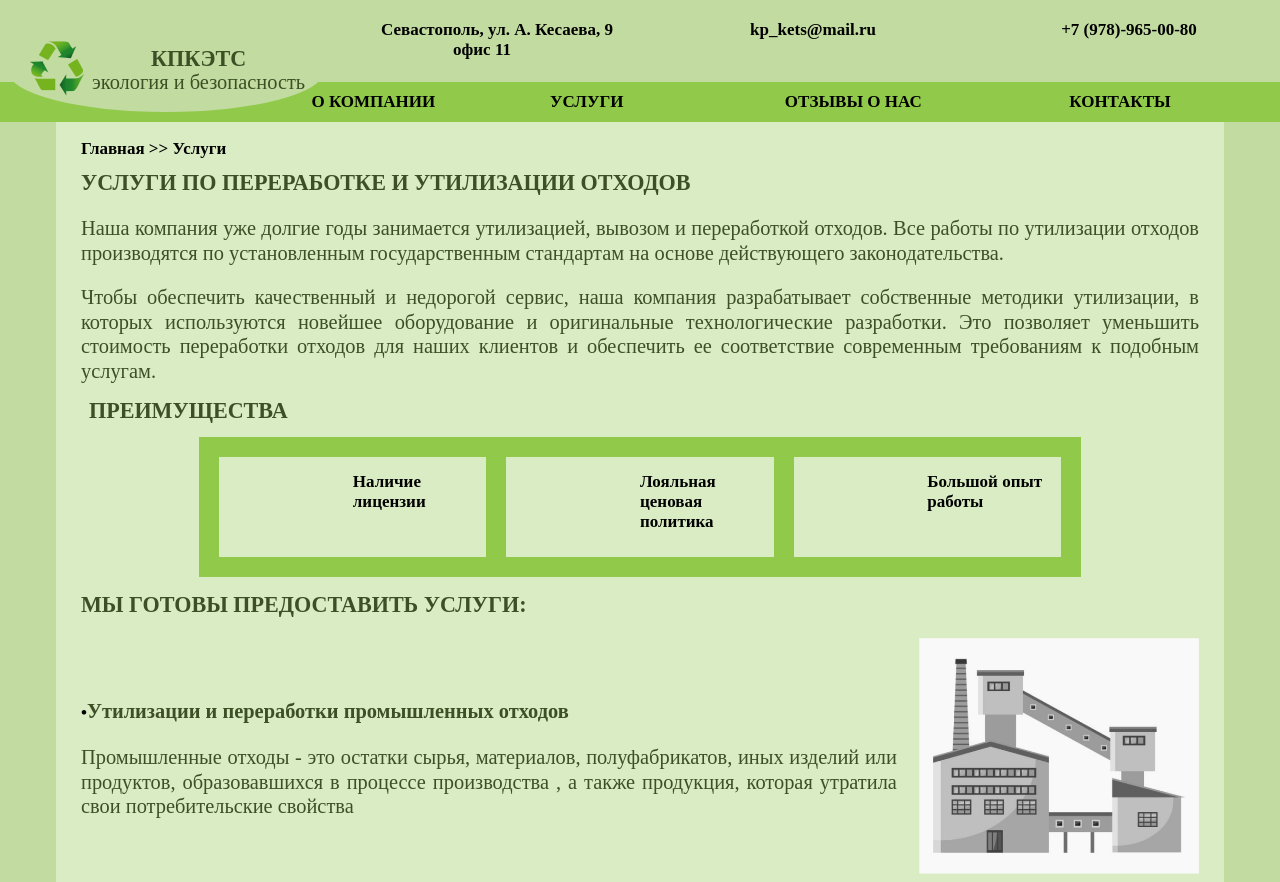
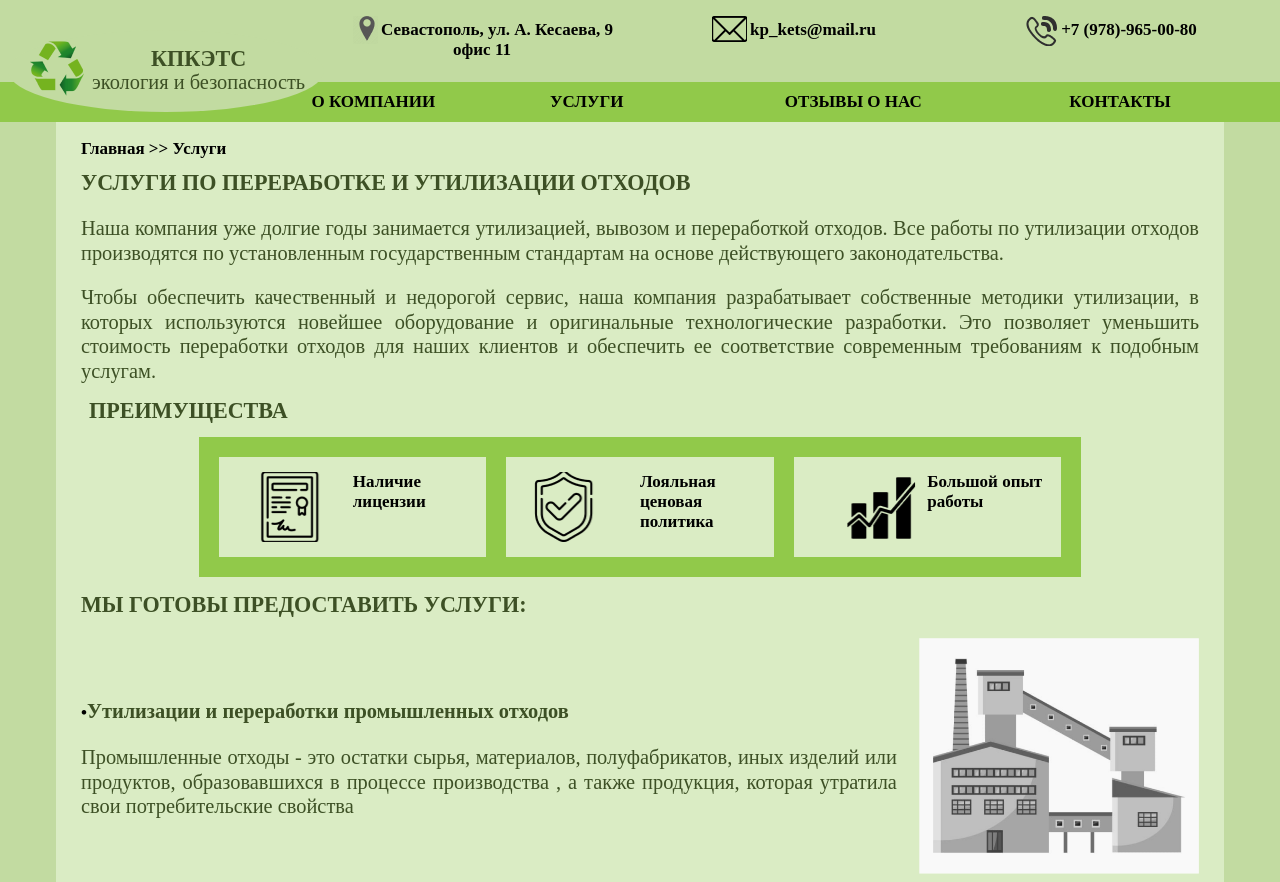
Before and after one commit to Teprol/Utilization_otxodi, a plain HTML site: page uslugi.html in a window 1280 px wide. Shown: the top 882 px of the page. Drawn offline with nearby package versions, Linux system fonts and the light colour scheme; the site is published under a folder, as on GitHub Pages, so addresses that start at the root find nothing.

Commit message:
ура фикс спрайт

```diff
--- a/styles/style.css
+++ b/styles/style.css
@@ -136,7 +136,7 @@ p {
   left: -8px;
   width: 35px;
   height: 30px;
-  background: url("/img/sprite.png") no-repeat 10px -35px;
+  background: url(../img/sprite.png) no-repeat 10px -35px;
 }
 
 .header_mail .header_a::before {
@@ -326,7 +326,7 @@ footer {
 .card_lic,
 .card_cena,
 .card_op {
-  background: url("/img/priemu.png") no-repeat center;
+  background: url(../img/priemu.png) no-repeat center;
 }
 
 .card_cena {
@@ -497,7 +497,7 @@ textarea {
   background: #91c94a;
   border: 1px solid #567432;
   border-radius: 2px;
-  background: #91c94a url("/img/strelka.png") no-repeat center;
+  background: #91c94a url(../img/strelka.png) no-repeat center;
 }
 
 .btn_right > button:active {
```
